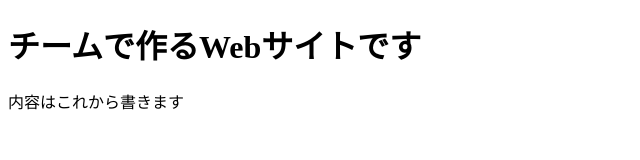
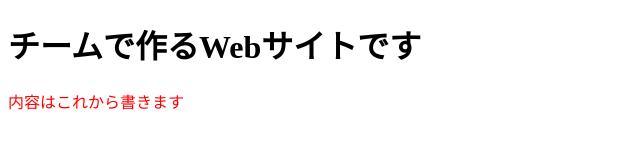
Before and after one commit to 1F10260243/cs1-2026-class9-team2-project, a plain HTML site: page index.html in a window 1280 px wide. Shown: the whole page, without its empty margins (0-640 px from the left). Drawn offline with Linux system fonts and the light colour scheme.

Commit message:
htmlの修正・追加とcssの追加
skylesheet -> stylesheet
pタグにredクラスを追加
redクラスを赤文字にするcssを追加

```diff
--- a/css/style.css
+++ b/css/style.css
@@ -0,0 +1,3 @@
+.red{
+    color: red;
+}
--- a/index.html
+++ b/index.html
@@ -3,10 +3,10 @@
     <head>
         <meta charset="UTF-8">
         <title>チームで作るWebサイト</title>
-        <link rel = "skylesheet" type = "text/css" href = "css\style.css">
+        <link rel = "stylesheet" type = "text/css" href = "css\style.css">
     </head>
     <body>
         <h1>チームで作るWebサイトです</h1>
-        <p>内容はこれから書きます</p>
+        <p class="red">内容はこれから書きます</p>
     </body>
 </html>
```
